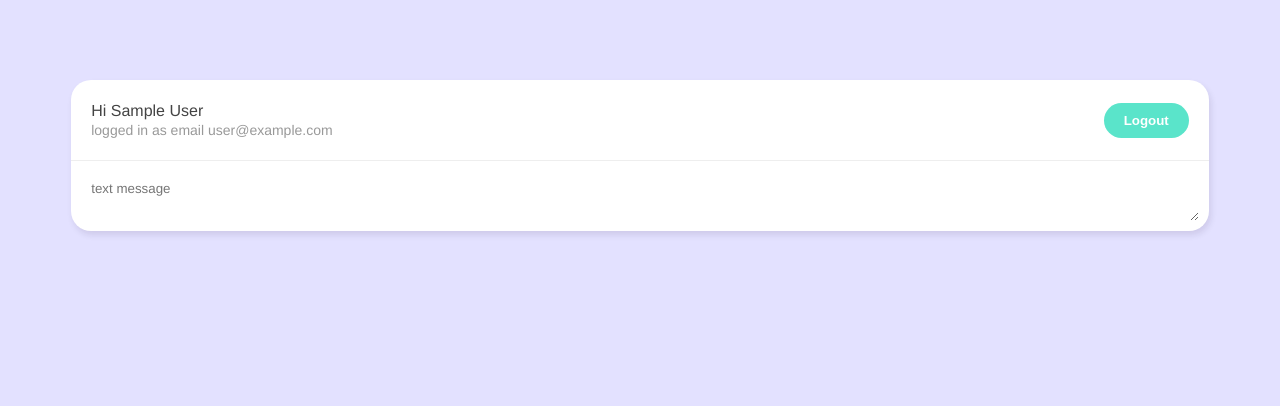
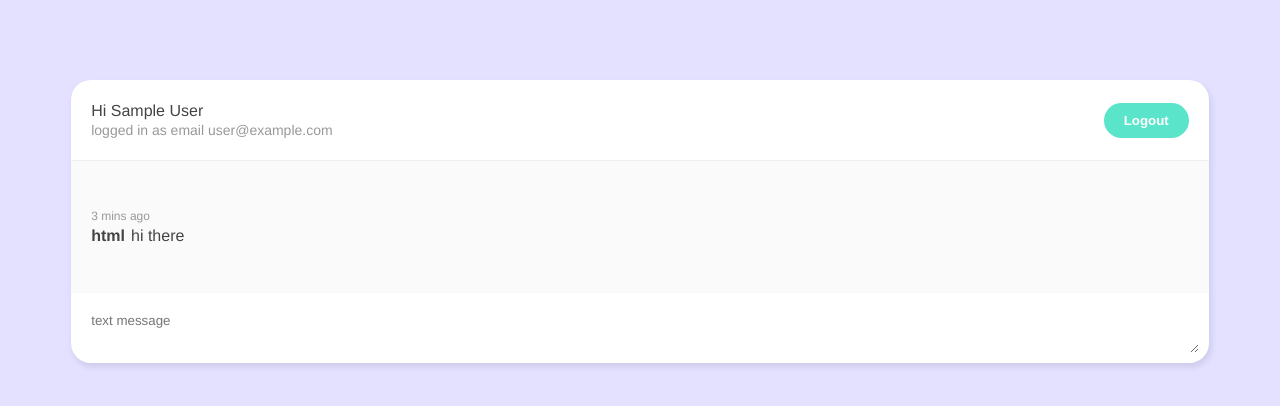
Before and after one commit to thethtunnn/vue_js-chatting, a Vue app: page /chatroom in a window 1280 px wide. Shown: the top 406 px of the page. Built offline with nearby package versions, Linux system fonts and the light colour scheme; no server answers; sample sign-in values are in the browser's storage.

Commit message:
create ChatWindow.vue

```diff
--- /dev/null
+++ b/src/components/ChatWindow.vue
@@ -0,0 +1,46 @@
+<template>
+<div class="chat-window">
+    <div class="message">
+        <div class="single">
+            <span class="created-at">3 mins ago</span>
+            <span class="name">html</span>
+            <span class="message">hi there </span>
+
+        </div>
+
+    </div>
+
+</div>
+</template>
+
+<script>
+export default {
+
+}
+</script>
+
+<style>
+.chat-window{
+    background :#fafafa;
+    padding: 30px 20px;
+}
+.single {
+    margin: 18px 0;
+}
+.created-at {
+    display: block;
+    color:#999;
+    font-size: 12px;
+    margin-bottom: 4px;
+}
+.name {
+    font-weight: bold;
+    margin-right: 6px;
+
+}
+.messages {
+    max-height: 400px;
+    overflow:auto;
+}
+
+</style>
--- a/src/composables/useCollection.js
+++ b/src/composables/useCollection.js
@@ -1,6 +1,7 @@
 import { ref } from "vue";
 import {db} from "../firebase/config";
 let useCollection = (collection) => {
+    // error ref inside function need new error create when call useCollection
     let error = ref(null);
     let addDoc = async(doc) => {
         try{
--- a/src/views/Chatroom.vue
+++ b/src/views/Chatroom.vue
@@ -1,6 +1,7 @@
 <template>
 <div class="container">
     <Navbar></Navbar>
+    <ChatWindow></ChatWindow>
     <NewChatForm></NewChatForm>
 </div>
 
@@ -9,6 +10,7 @@
 
 <script>
 
+import ChatWindow from '../components/ChatWindow'
 import NewChatForm from '../composables/NewChatForm'
 import getUser from '../composables/getUser'
 import Navbar from '../components/Navbar'
@@ -18,6 +20,7 @@
 
 export default {
   components: {
+    ChatWindow,
     NewChatForm, Navbar },
   setup () {
     let {user} = getUser();
```
Also changed, not shown: src/composables/NewChatForm.vue (+6 -1 lines).
